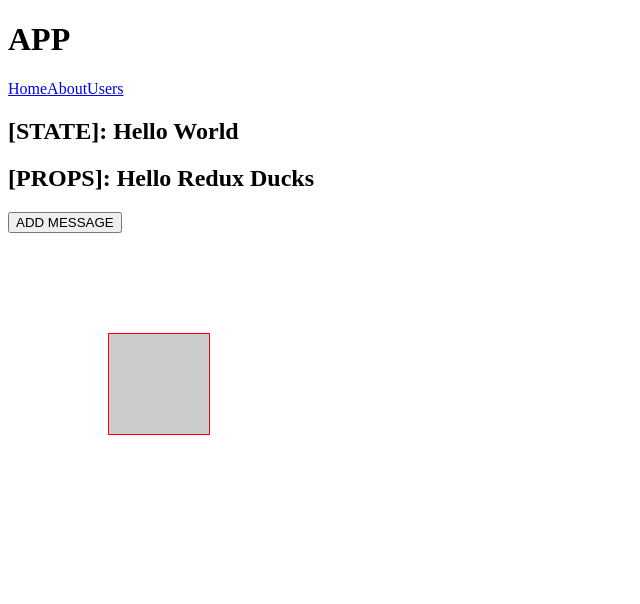
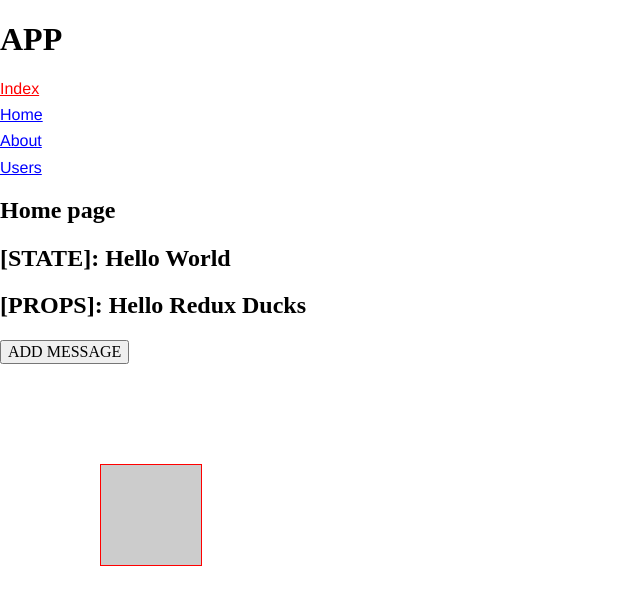
Before and after one commit to fedorovsky/react-ssr, a React app: page / in a window 1280 px wide. Shown: the top 604 px of the page, without its empty margins (0-640 px from the left). Built offline with nearby package versions, Linux system fonts and the light colour scheme; the HTML template or start-up script is replaced by a standard one.

Commit message:
add babel-plugin-styled-components

```diff
--- a/package.json
+++ b/package.json
@@ -29,6 +29,7 @@
     "webpack-cli": "^3.1.2"
   },
   "dependencies": {
+    "babel-plugin-styled-components": "^1.9.4",
     "express": "^4.16.4",
     "react": "^16.6.3",
     "react-dom": "^16.6.3",
@@ -38,6 +39,7 @@
     "redux": "^4.0.1",
     "redux-thunk": "^2.3.0",
     "reselect": "^4.0.0",
-    "styled-components": "^4.1.2"
+    "styled-components": "^4.1.2",
+    "styled-normalize": "^8.0.4"
   }
 }
--- a/src/components/App.js
+++ b/src/components/App.js
@@ -1,8 +1,26 @@
-import React, { Component } from 'react';
+import React, { Fragment, Component } from 'react';
 import { connect } from 'react-redux';
-import { Link } from 'react-router-dom';
+import { NavLink } from 'react-router-dom';
 import { Route, Switch } from 'react-router-dom';
 import { renderRoutes } from 'react-router-config';
+import styledNormalize from 'styled-normalize';
+import styled, { createGlobalStyle } from 'styled-components';
+
+const NormalizeStyle = createGlobalStyle(styledNormalize);
+
+const StyledLink = styled(NavLink)`
+  color: blue;
+  display: block;
+  margin: 0.5em 0;
+  font-family: Helvetica, Arial, sans-serif;
+
+  &:hover {
+    text-decoration: underline;
+  }
+  &.active {
+    color: red;
+  }
+`;
 
 class App extends Component {
   state = {
@@ -11,17 +29,22 @@ class App extends Component {
 
   render() {
     return (
-      <div>
+      <Fragment>
+        <NormalizeStyle />
+
         <h1>APP</h1>
         <div>
-          <Link to="/">Home</Link>
-          <Link to="/about">About</Link>
-          <Link to="/users">Users</Link>
+          <StyledLink exact to="/">
+            Index
+          </StyledLink>
+          <StyledLink to="/home">Home</StyledLink>
+          <StyledLink to="/about">About</StyledLink>
+          <StyledLink to="/users">Users</StyledLink>
         </div>
 
         {/* RENDER ROUTES */}
-        <div>{renderRoutes(this.props.route.routes)}</div>
-      </div>
+        {renderRoutes(this.props.route.routes)}
+      </Fragment>
     );
   }
 }
--- a/src/components/Home.js
+++ b/src/components/Home.js
@@ -29,6 +29,7 @@ class Home extends Component {
   render() {
     return (
       <div>
+        <h2>Home page</h2>
         <h2>[STATE]: {this.state.title}</h2>
         <h2>[PROPS]: {this.props.message}</h2>
         <button onClick={() => this.props.addMessage('CHANGE MESSAGE')}>
```
Also changed, not shown: .babelrc, 3 other files (tests, documents, lock files or other folders).
